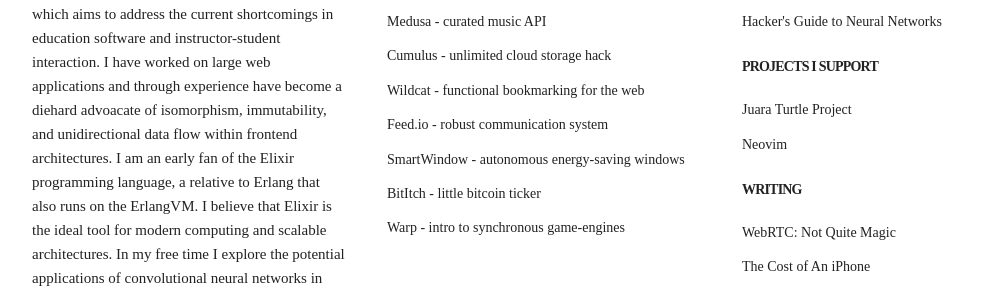
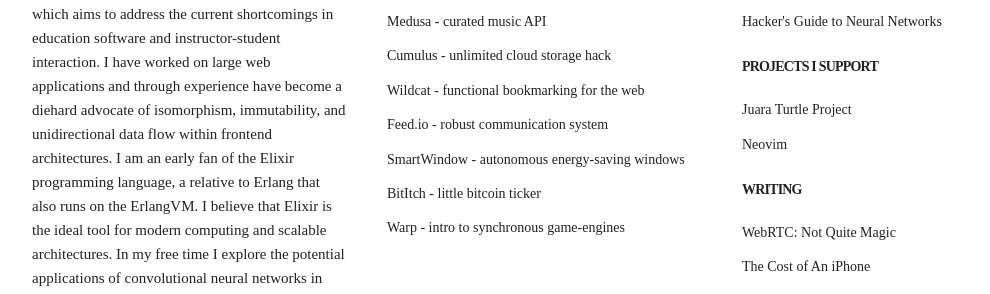
Before and after one commit to alexfreska/alexfreska.github.io, a Jekyll site: the page built from index.html, in a window 1280 px wide. Shown: the part 258-552 px from the top of the page, without its empty margins (96-1086 px from the left). Built offline with Jekyll 4.4.1, drawn with Linux system fonts in a browser that asks for light colours; some of the changed text lies outside the part shown.

Commit message:
Fix spelling

```diff
--- a/_config.yml
+++ b/_config.yml
@@ -1,7 +1,7 @@
 # Site settings
 title: Alex Freska
 email: alex.freska@domain.com
-description: "I am a creator and computer scientist who focuses on machine learning, frontend architecture, and interface design as a means to explore invention. I am currently focused on the Grapefruit project which aims to address the current shortcomings in education software and instructor-student interaction. I have worked on large web applications and through experience have become a diehard advoacate of isomorphism, immutability, and unidirectional data flow within frontend architectures.  I am an early fan of the Elixir programming language, a relative to Erlang that also runs on the ErlangVM. I believe that Elixir is the ideal tool for modern computing and scalable architectures. In my free time I explore the potential applications of convolutional neural networks in music research. I study at Rensselaer. Please contact me via Twitter."
+description: "I am a creator and computer scientist who focuses on machine learning, frontend architecture, and interface design as a means to explore invention. I am currently focused on the Grapefruit project which aims to address the current shortcomings in education software and instructor-student interaction. I have worked on large web applications and through experience have become a diehard advocate of isomorphism, immutability, and unidirectional data flow within frontend architectures.  I am an early fan of the Elixir programming language, a relative to Erlang that also runs on the ErlangVM. I believe that Elixir is the ideal tool for modern computing and scalable architectures. In my free time I explore the potential applications of convolutional neural networks in music research. I study at Rensselaer. Please contact me via Twitter."
 baseurl: ""
 url: "http://alexfreska.github.io/"
 twitter_username: alexfreska
```
